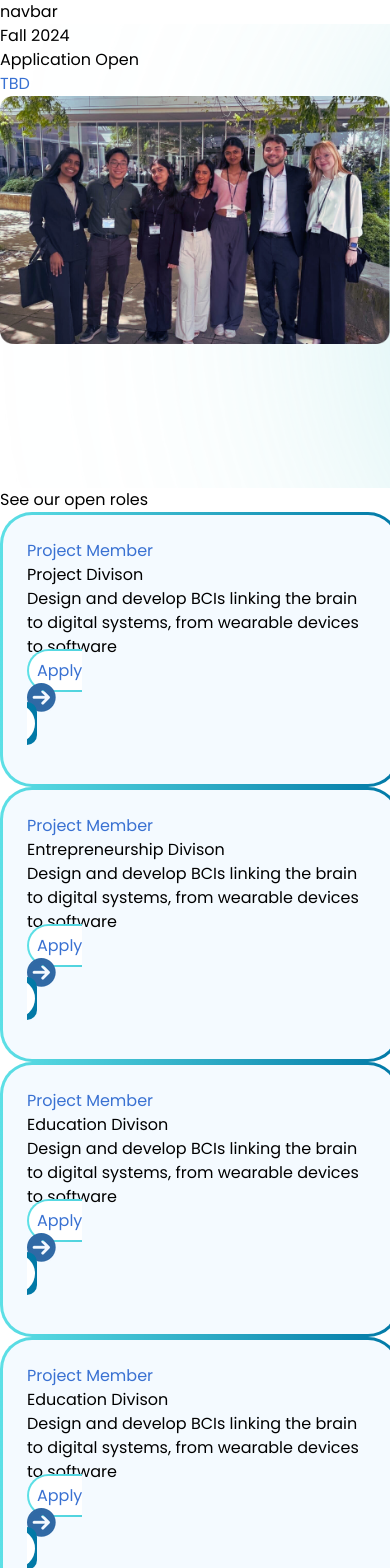
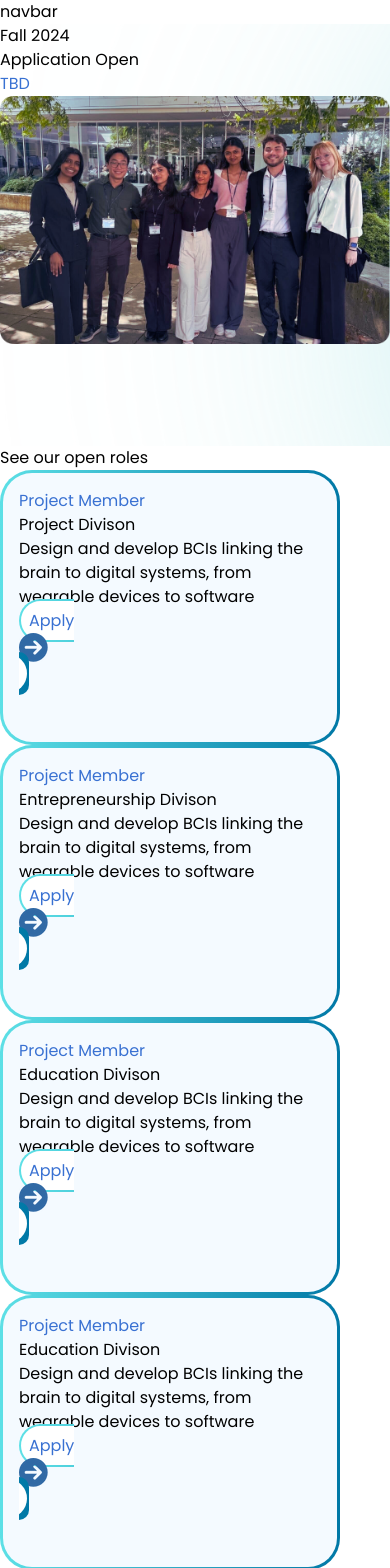
Before and after one commit to Kylie-Lallak/neurotech-web-dev-2024, a React (Vite) app: page /joinus in a window 390 px wide. Shown: the top 1568 px of the page. Built offline with nearby package versions, Linux system fonts and the light colour scheme.

Commit message:
finished joinUs intial page - fully responsive

```diff
--- a/src/assets/styles/JoinUs.css
+++ b/src/assets/styles/JoinUs.css
@@ -3,6 +3,7 @@
 
 #join-header{
     background-image: url('../images/joinusbanner.png');
-    height: 55vh;
+    height: 50vh;
+
     font-family: Roboto;
 }
--- a/src/assets/styles/RoleCard.css
+++ b/src/assets/styles/RoleCard.css
@@ -3,9 +3,9 @@
 }
 #open-role-card{
 
-    width: 400px;
+    width: 340px;
     height: 275px;
-    padding: 1.5rem;
+    padding: 1rem;
 
     background: linear-gradient(#f4faff, #f4faff) padding-box,
     linear-gradient(to right, #5de0e6, #0078a6) border-box;
@@ -21,6 +21,12 @@
     width: 150px;
     height: 50px;
     padding: 0.5rem;
+    transition: transform 0.5s ease;
 
 
 }
+
+.role-apply-btn:hover{
+    transform: scale(1.2);
+
+}
--- a/src/components/RoleCard.jsx
+++ b/src/components/RoleCard.jsx
@@ -4,7 +4,7 @@ import Arrow from '../../src/assets/images/arrow.png'
 
 export default function RoleCard({role, divison, desc, link}) {
   return (
-<div id='open-role-card'>
+<div id='open-role-card' className='shadow-xl'>
 
     <h2 className='blue-text font-semibold text-2xl mb-3'>{role}</h2>
     <h3 className='font-medium'>{divison}</h3>
--- a/src/pages/JoinUs.jsx
+++ b/src/pages/JoinUs.jsx
@@ -15,25 +15,25 @@ export default function JoinUs() {
                 <h1 className='blue-text'>TBD</h1>
 
             </div>
-            <img src={JoinUsImg} className='max-w-[300px] md:max-w-[425px] lg:max-w-[500px] ml-10 mt-4 '/>
+            <img src={JoinUsImg} className='max-w-[250px] md:max-w-[425px] lg:max-w-[500px] ml-10 mt-4 '/>
 
 
         </div>
 
-        <h1 className='text-center text-3xl md:text-5xl font-bold mt-20'>See our open roles</h1>
+        <h1 className='text-center text-3xl md:text-5xl font-bold mt-32'>See our open roles</h1>
 
-        <div id='open-roles-container'>
-
-            {RolesData.map((card, i) => (
-                <RoleCard role={card.role} divison={card.divison} desc={card.desc} link={card.link} />
-            ))
-
-            }
+        <div className=' md:flex md:items-center md:justify-center'>
 
 
+            <div id='open-roles-container' className='flex flex-col items-center gap-4 mt-10 md:grid md:grid-cols-2 md:grid-rows-2 md:gap-5 '>
 
+                 {/*  this puts the data in RolesData.js into card compontes (RoleCard.jsx)*/}
+             {RolesData.map((card, i) => (
+                    <RoleCard role={card.role} divison={card.divison} desc={card.desc} link={card.link} />
+                 ))
+                }
 
-
+          </div>
 
         </div>
 
```
